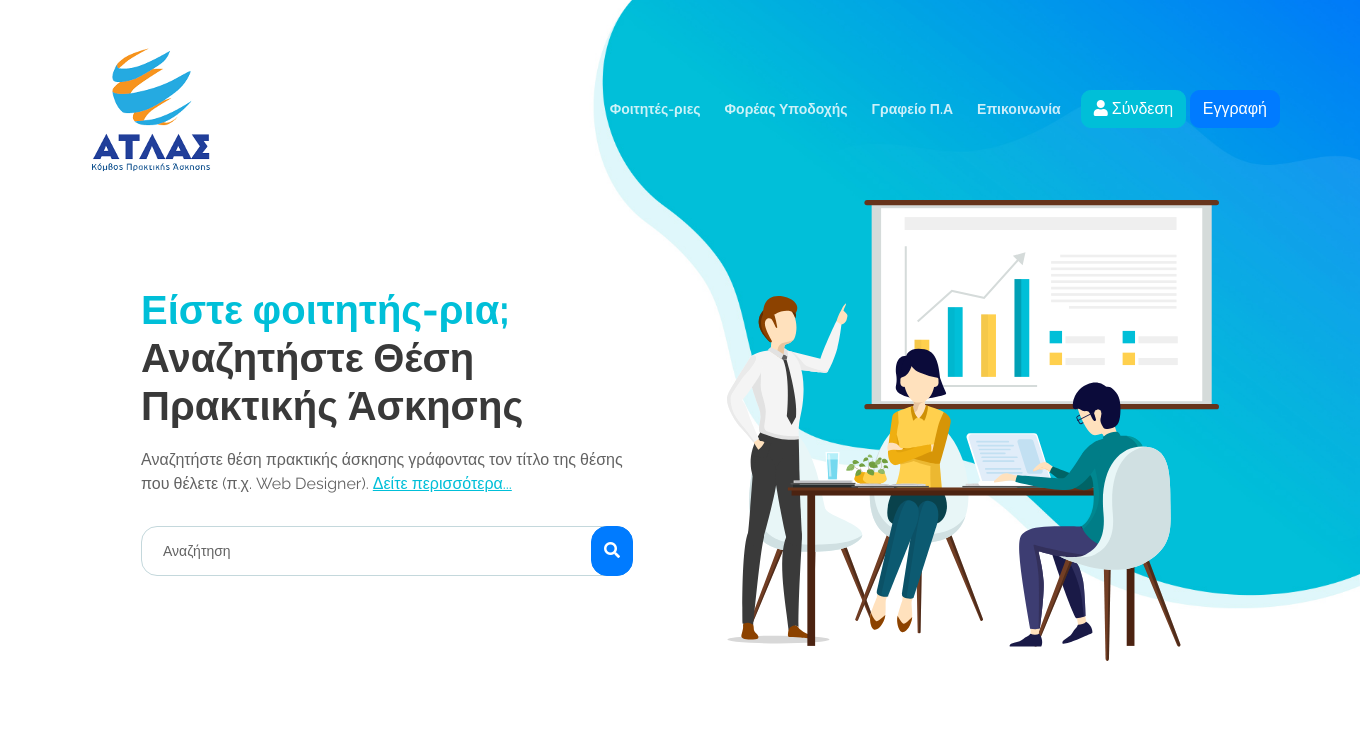
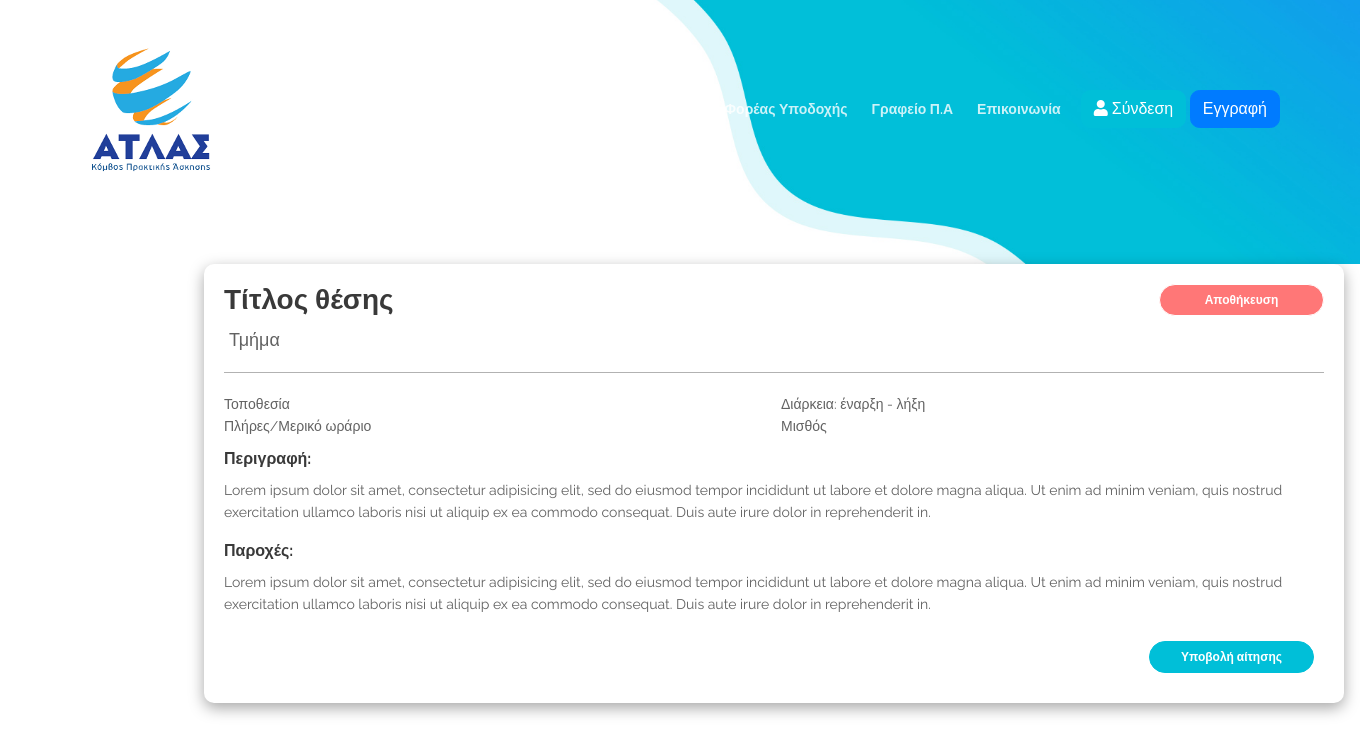
Before and after one commit to GeorgiaSarafoglou/atlas, a PHP site: page /php/job-details.php in a window 1360 px wide. Shown: the top 755 px of the page. Run offline with PHP 8.4, Linux system fonts and the light colour scheme.

Commit message:
aitisi praktikis

```diff
--- a/css/customstyles.css
+++ b/css/customstyles.css
@@ -71,14 +71,6 @@ select.filters:focus{
 }
 
 
-
-.main-box > divider {
-    order: 2;
-    border-left: 2px solid #100c62;
-    opacity: 0.3;
-    height: 400px;
-}
-
 .btn-favorite{
     padding: 10px;
     border-radius: 15px;
--- /dev/null
+++ b/css/job-details.css
@@ -0,0 +1,101 @@
+.container {
+    margin-right: 15%;
+    margin-left: 15%;
+    border-radius: 10px;
+    padding: 20px;
+    background-color: white;
+    box-shadow: rgba(0, 0, 0, 0.35) 0px 5px 15px;
+}
+
+.line{
+    border-top: 1px solid black;
+    opacity: 0.3;
+    padding: 10px;
+}
+
+.bottom  {
+    display: flex;
+    flex-direction: row;
+    justify-content: flex-end;
+}
+
+#favorite {
+	position: relative;
+	width: 15%;
+	height: 20%;
+	background-color: rgb(255, 119, 119);
+    border-color: white;
+	opacity: 1;
+}
+
+#favorite:hover {
+	background-color: white;
+    border-color: rgb(255, 119, 119);
+    color: rgb(255, 119, 119);
+}
+
+#application-form {
+    width: 100%;
+    padding: 50px 0;
+    text-align: center;
+    margin-top: 20px;
+    background-color: white;
+  }
+
+  /* Tooltip container */
+#tooltip {
+    position: relative;
+    display: inline-block;
+    padding: 5px;
+  }
+
+  /* Tooltip text */
+  #tooltip #tooltiptext {
+    visibility: hidden;
+    width: 300px;
+    background-color: rgb(71, 71, 71);
+    color: #fff;
+    text-align: center;
+    padding: 5px 0;
+    border-radius: 6px;
+
+    /* right tooltip text */
+    top: -5px;
+    left: 105%;
+
+    /* Position the tooltip text - see examples below! */
+    position: absolute;
+    z-index: 1;
+  }
+
+  /* Show the tooltip text when you mouse over the tooltip container */
+  #tooltip:hover #tooltiptext {
+    visibility: visible;
+  }
+
+  #tooltip #tooltiptext::after {
+    content: " ";
+    position: absolute;
+    top: 50%;
+    right: 100%; /* To the left of the tooltip */
+    margin-top: -5px;
+    border-width: 5px;
+    border-style: solid;
+    border-color: transparent black transparent transparent;
+  }
+
+  .attachment {
+    display: flex;
+    align-items: flex-start;
+    flex-direction: column;
+  }
+
+.head-attach {
+  order: 1;
+}
+
+.input-attach{
+  order: 2;
+  padding-bottom: 10px;
+  padding-top: 0px;
+}
--- a/js/myfunctions.js
+++ b/js/myfunctions.js
@@ -89,3 +89,35 @@ function submitFormAndRedirect2() {
         window.location = "../index.php";
     });
 }
+
+
+
+function hideShow() {
+    var x = document.getElementById("application-form");
+    if (x.style.display === "none") {
+        x.style.display = "block";
+    } else {
+        x.style.display = "none";
+    }
+}
+
+function showCheck(){
+    var x = document.getElementById("check");
+    if(document.getElementById("myfile").value != "") {
+        x.style.display = "block";
+    }
+}
+
+function submitApplicationFormPopUp(){
+    // if user is not connected direct them to login page
+
+
+    if(getElementById("myfile").value == ""){
+        //if no file is chosen display error message
+
+    }
+    //else popup message for confirmation
+    {
+
+    }
+}
--- a/php/job-details.php
+++ b/php/job-details.php
@@ -2,6 +2,13 @@
 <html lang="en">
 
 <?php include "includes.php"; ?>
+<script type="text/javascript" src="../js/myfunctions.js"></script>
+<head>
+    <link href="../css/job-details.css" rel="stylesheet">
+    <link href="../css/customstyles.css" rel="stylesheet">
+</head>
+
+
 
     <body data-spy="scroll" data-target=".fixed-top">
         <!-- Preloader -->
@@ -14,6 +21,80 @@
         </div>
         <!-- end of preloader -->
         <?php include "navigation.php"; ?>
-        <?php include "header.php"; ?>
-    </body>
+        <!-- Header - Student info and search -->
+    <header id="header" class="header">
+        <div class="header-content">
+        </div> <!-- end of header-content -->
+    </header> <!-- end of header -->
+    <!-- end of header -->
+
+    <!-- start of main box -->
+    <div class="container">
+        <div class="top-line">
+            <h3>Τίτλος θέσης</h3>
+            <button type="submit" class="form-control-submit-button" id="favorite">Αποθήκευση
+            </button>
+        </div>
+        <p style="font-size: 18px; padding: 5px;">Τμήμα</p>
+        <div class="line"></div>
+        <div class="details">
+            <ul class="job-features">
+                <li>Τοποθεσία</li>
+                <li>Πλήρες/Μερικό ωράριο</li>
+                <li>Διάρκεια: έναρξη - λήξη</li>
+                <li>Μισθός</li>
+            </ul>
+            <div style="padding: 5px;"></div>
+            <h6>Περιγραφή:</h6>
+            <p>Lorem ipsum dolor sit amet, consectetur adipisicing elit, sed do eiusmod tempor incididunt
+            ut labore et dolore magna aliqua. Ut enim ad minim veniam, quis nostrud exercitation ullamco
+            laboris nisi ut aliquip ex ea commodo consequat. Duis aute irure dolor in reprehenderit in.</p>
+            <h6>Παροχές:</h6>
+            <p >Lorem ipsum dolor sit amet, consectetur adipisicing elit, sed do eiusmod tempor incididunt
+            ut labore et dolore magna aliqua. Ut enim ad minim veniam, quis nostrud exercitation ullamco
+            laboris nisi ut aliquip ex ea commodo consequat. Duis aute irure dolor in reprehenderit in.</p>
+        <div class="bottom">
+            <button type="submit" class="form-control-submit-button" style="height: 20%; width: 15%; margin: 10px;" onclick="hideShow()"><a class="nav-link page-scroll" href="#application-form" style="all:unset;">Υποβολή αίτησης</a></button>
+        </div>
+
+        </div>
+    </div>
+    <!-- end of main box -->
+
+
+    <div id="application-form" style="display:none">
+       <div class="container">
+            <!-- form start -->
+            <form action="forms/application-form.php" method="POST">
+                <h3>Αίτηση για πρακτική</h3>
+
+                <div class="line"></div>
+                    <div class="attachment">
+                        <div class="label-attach">
+                            <label for="myfile" ><h6>Επισυνάψτε το έγγραφο</h6></label>
+                            <div id="tooltip"><h6><u>αναλυτικής βαθμολογίας</u>:</h6>
+                                <span id="tooltiptext">Η αναλυτική βαθμολογία δίνεται από τη γραμματεία κάθε τμήματος</span>
+                            </div>
+                        </div>
+                        <div class="input-attach">
+                            <input type="file" id="myfile" name="myfile">
+                        </div>
+                    </div>
+
+                <div class="form-group">
+                    <textarea class="form-control-textarea" id="cmessage" placeholder="Σχόλια" name="comments" ></textarea>
+                    <div class="help-block with-errors"></div>
+                </div>
+
+                <div class="form-group bottom">
+                    <button type="submit" name="submit" class="form-control-submit-button"  style="height: 20%; width: 15%; margin: 10px;" onclick="SubmitApplicationForm">Τελική Υποβολή</button>
+                </div>
+            </form>
+            <!-- form end -->
+        </div>
+    </div>
+</body>
+
+
+
 </html>
--- a/php/navigation.php
+++ b/php/navigation.php
@@ -4,7 +4,7 @@
     <!-- <a class="navbar-brand logo-text page-scroll" href="index.html">Evolo</a> -->
 
     <!-- Image Logo -->
-    <a class="navbar-brand logo-image" href="index.php"><img src="../images/atlas_logo.png" alt="alternative" style="width: 143px; height:140px;"></a>
+    <a class="navbar-brand logo-image" href="../index.php"><img src="../images/atlas_logo.png" alt="alternative" style="width: 143px; height:140px;"></a>
 
     <!-- Mobile Menu Toggle Button -->
     <button class="navbar-toggler" type="button" data-toggle="collapse" data-target="#navbarsExampleDefault" aria-controls="navbarsExampleDefault" aria-expanded="false" aria-label="Toggle navigation">
```
Also changed, not shown: php/forms/application-form.php (added, +13 -0 lines).
